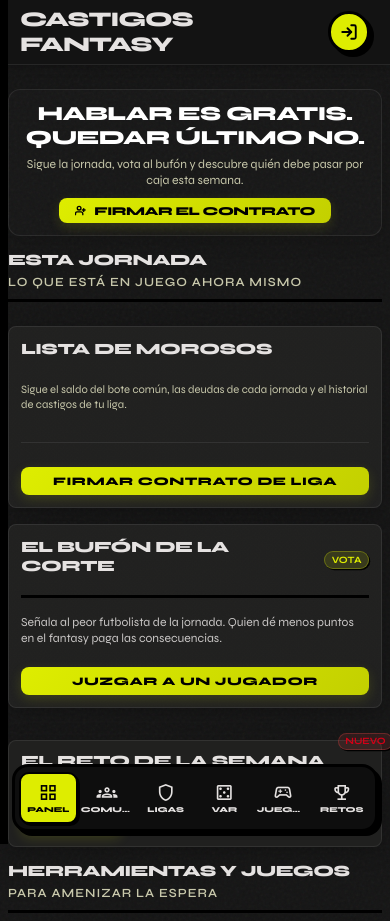
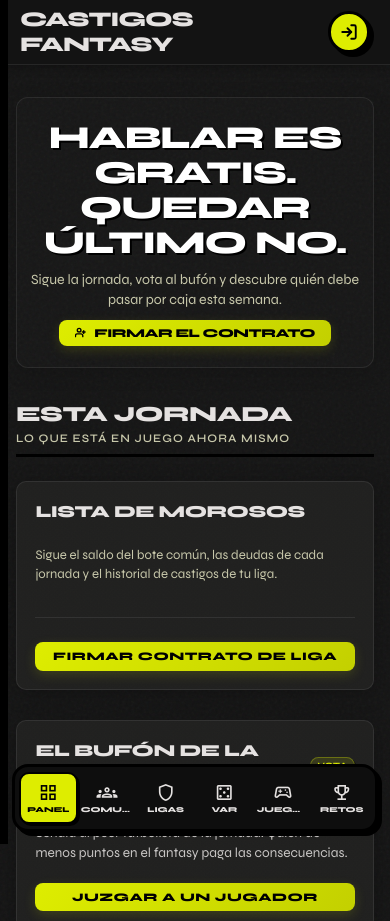
Before and after one commit to carrumu/castigosfantasy, a website built with Vite: page index.html in a window 390 px wide. Shown: the top 921 px of the page. Built offline with nearby package versions, Linux system fonts and the light colour scheme; no server answers.

Commit message:
style(mobile): restore type hierarchy and give the layout room to breathe
The mobile block forced every heading to a fixed size via generic tag
selectors (#view-container h1/h2), so section titles and card titles
collapsed to the same 15.7px and nothing read as important. A second
"maintain compactness" media query then squeezed every card to 12px of
padding.

- Raise the mobile type scale and add class-level rules that outrank the
  tag rules, restoring hero (32px) > section (21.6px) > card (16.8px) >
  body (13.6px).
- Loosen container, card and section spacing so content is not cramped.
- Keep the wordle board edge-to-edge via a new .minigame-container class,
  preserving the keyboard sizing.

Desktop is untouched.

Co-Authored-By: Claude Opus 4.8 <noreply@anthropic.com>

```diff
--- a/src/style.css
+++ b/src/style.css
@@ -3354,46 +3354,68 @@ input, select, textarea, button {
 @media (max-width: 767px) {
   /* --- General Container & Headings across all views --- */
   .container {
-    padding: 0.5rem !important;
+    padding: 0.85rem !important;
   }
 
   .container-brutalist {
-    padding: 0.5rem !important;
+    padding: 1rem !important;
+  }
+
+  /* Keep the wordle board/keyboard as wide as possible */
+  #view-container .minigame-container {
+    padding: 0.5rem 0.3rem 1rem !important;
   }
 
   .landing-layout-brutalist {
-    gap: 0.5rem !important;
+    gap: 1rem !important;
   }
 
   .brutalist-main {
-    gap: 0.5rem !important;
+    gap: 1.75rem !important;
   }
 
   .brutalist-grid-2 {
-    gap: 0.5rem !important;
+    gap: 0.9rem !important;
   }
 
   #view-container h1,
   #view-container .gradient-text-green,
   #view-container .gradient-text-gold {
-    font-size: 1.25rem !important;
+    font-size: 1.5rem !important;
   }
 
   #view-container h2 {
+    font-size: 1.1rem !important;
+  }
+
+  #view-container h3 {
     font-size: 0.98rem !important;
   }
 
-  #view-container h3 {
+  #view-container h4 {
     font-size: 0.88rem !important;
   }
 
-  #view-container h4 {
-    font-size: 0.82rem !important;
-  }
-
   #view-container p {
-    font-size: 0.76rem !important;
-    line-height: 1.35 !important;
+    font-size: 0.85rem !important;
+    line-height: 1.45 !important;
+  }
+
+  /* The generic tag rules above would flatten every heading to one size.
+     These class rules win on specificity and restore the intended scale:
+     hero > section title > card title. */
+  #view-container .tier-title {
+    font-size: 1.35rem !important;
+  }
+
+  #view-container .tier-sub {
+    font-size: 0.72rem !important;
+    margin-top: 0.3rem !important;
+  }
+
+  #view-container .brutalist-card h2 {
+    font-size: 1.05rem !important;
+    margin-bottom: 0.65rem !important;
   }
 
   /* Spacers and margins */
@@ -3408,14 +3430,14 @@ input, select, textarea, button {
 
   /* --- General Cards & Forms --- */
   #view-container .card {
-    padding: 0.75rem !important;
-    margin-bottom: 0.75rem !important;
+    padding: 1.1rem !important;
+    margin-bottom: 1rem !important;
     border-radius: 8px !important;
   }
 
   #view-container .card-title {
-    font-size: 0.95rem !important;
-    margin-bottom: 0.5rem !important;
+    font-size: 1.15rem !important;
+    margin-bottom: 0.7rem !important;
     gap: 0.35rem !important;
   }
 
@@ -3442,22 +3464,23 @@ input, select, textarea, button {
 
   /* Hero section adjustments */
   .brutalist-hero {
-    padding: 0.75rem 0.35rem !important;
+    padding: 1.35rem 0.5rem !important;
     margin-bottom: 0.5rem !important;
     border-bottom-width: 2.5px !important;
   }
 
-  .brutalist-hero-title {
-    font-size: 1.15rem !important;
-    letter-spacing: -0.6px !important;
-    margin-bottom: 0.35rem !important;
-    text-shadow: 1.5px 1.5px 0px #000000 !important;
-    line-height: 1.2 !important;
-  }
-
-  .brutalist-hero-subtitle {
-    font-size: 0.75rem !important;
-    line-height: 1.35 !important;
+  /* Needs #view-container to outrank the generic h1 rule above */
+  #view-container .brutalist-hero-title {
+    font-size: 2rem !important;
+    letter-spacing: -1px !important;
+    margin-bottom: 0.6rem !important;
+    text-shadow: 2px 2px 0px #000000 !important;
+    line-height: 1.1 !important;
+  }
+
+  #view-container .brutalist-hero-subtitle {
+    font-size: 0.88rem !important;
+    line-height: 1.45 !important;
   }
 
   #hero-create-league-btn {
@@ -3478,14 +3501,9 @@ input, select, textarea, button {
 
   /* General Card adjustments */
   .brutalist-card {
-    padding: 0.75rem !important;
+    padding: 1.15rem !important;
     border-width: 2.5px !important;
     box-shadow: 3px 3px 0px 0px #000000 !important;
-  }
-
-  .brutalist-card h2 {
-    font-size: 0.95rem !important;
-    margin-bottom: 0.5rem !important;
   }
 
   .brutalist-card .brutalist-btn {
@@ -3497,8 +3515,8 @@ input, select, textarea, button {
 
   /* Morosos Card specifics */
   #morosos-card p {
-    font-size: 0.7rem !important;
-    margin-bottom: 0.35rem !important;
+    font-size: 0.82rem !important;
+    margin-bottom: 0.6rem !important;
   }
 
   #morosos-card ul {
@@ -3969,16 +3987,16 @@ input, select, textarea, button {
   color: var(--text-light) !important;
 }
 
-/* 6. Mobile specific layout overrides to maintain compactness */
+/* 6. Mobile specific layout overrides */
 @media (max-width: 767px) {
   #view-container .brutalist-card,
   #view-container article.brutalist-card,
   #view-container .league-item,
   #view-container .tool-card-btn,
   #view-container .card {
-    padding: 0.75rem !important;
-    margin-bottom: 0.5rem !important;
-    border-radius: 8px !important;
+    padding: 1.15rem !important;
+    margin-bottom: 1rem !important;
+    border-radius: 10px !important;
   }
 }
 
--- a/src/views/minigame.js
+++ b/src/views/minigame.js
@@ -593,7 +593,7 @@ export async function renderMinigame(container, callbacks) {
 
     // Header section with action buttons for Mode Toggle
     container.innerHTML = `
-      <div class="container" style="max-width: 600px; padding: 0.5rem 0.35rem 1rem; display: flex; flex-direction: column; align-items: center;">
+      <div class="container minigame-container" style="max-width: 600px; padding: 0.5rem 0.35rem 1rem; display: flex; flex-direction: column; align-items: center;">
 
         <!-- Header Info -->
         <div style="width: 100%; text-align: center; margin-bottom: 1rem; position: relative;">
```
